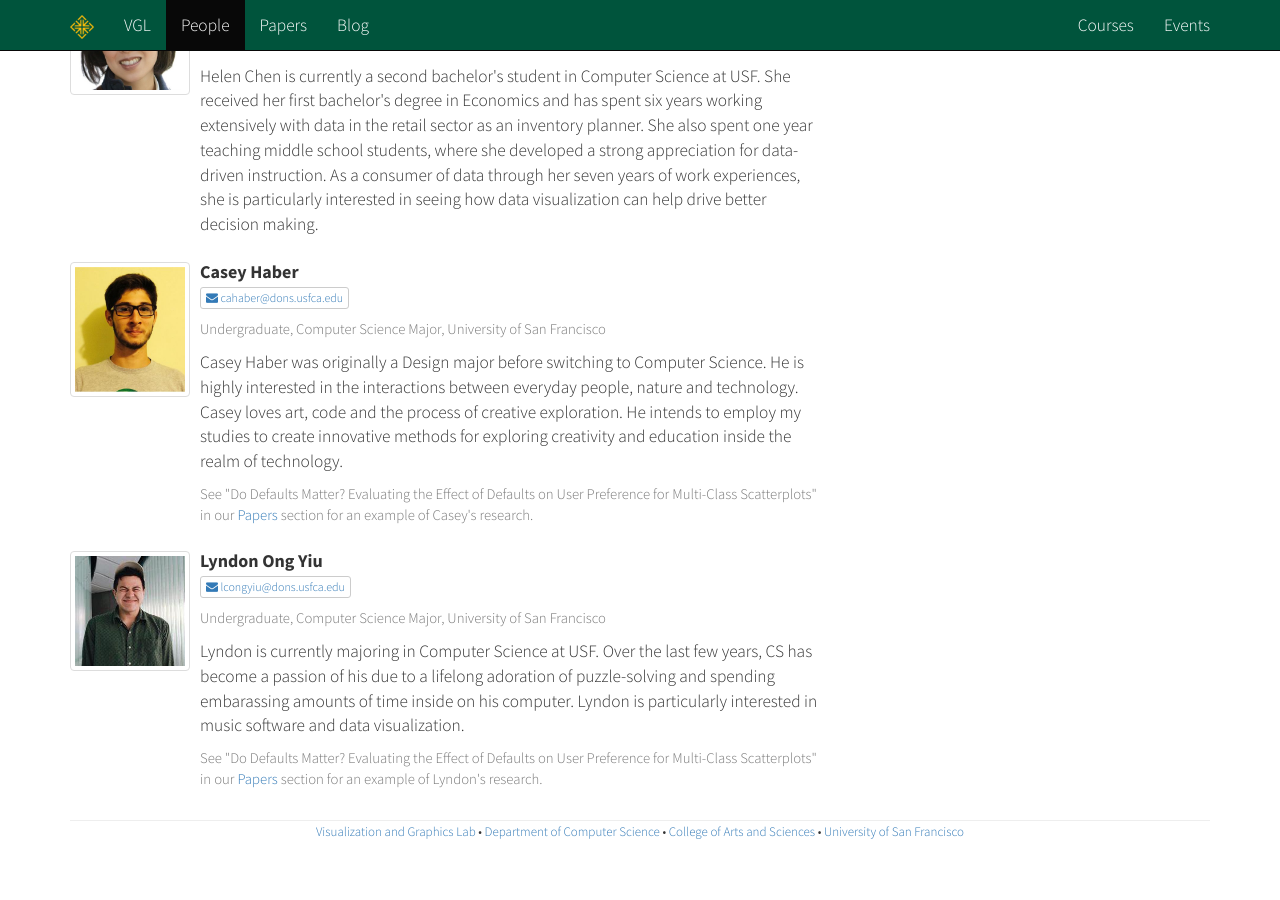
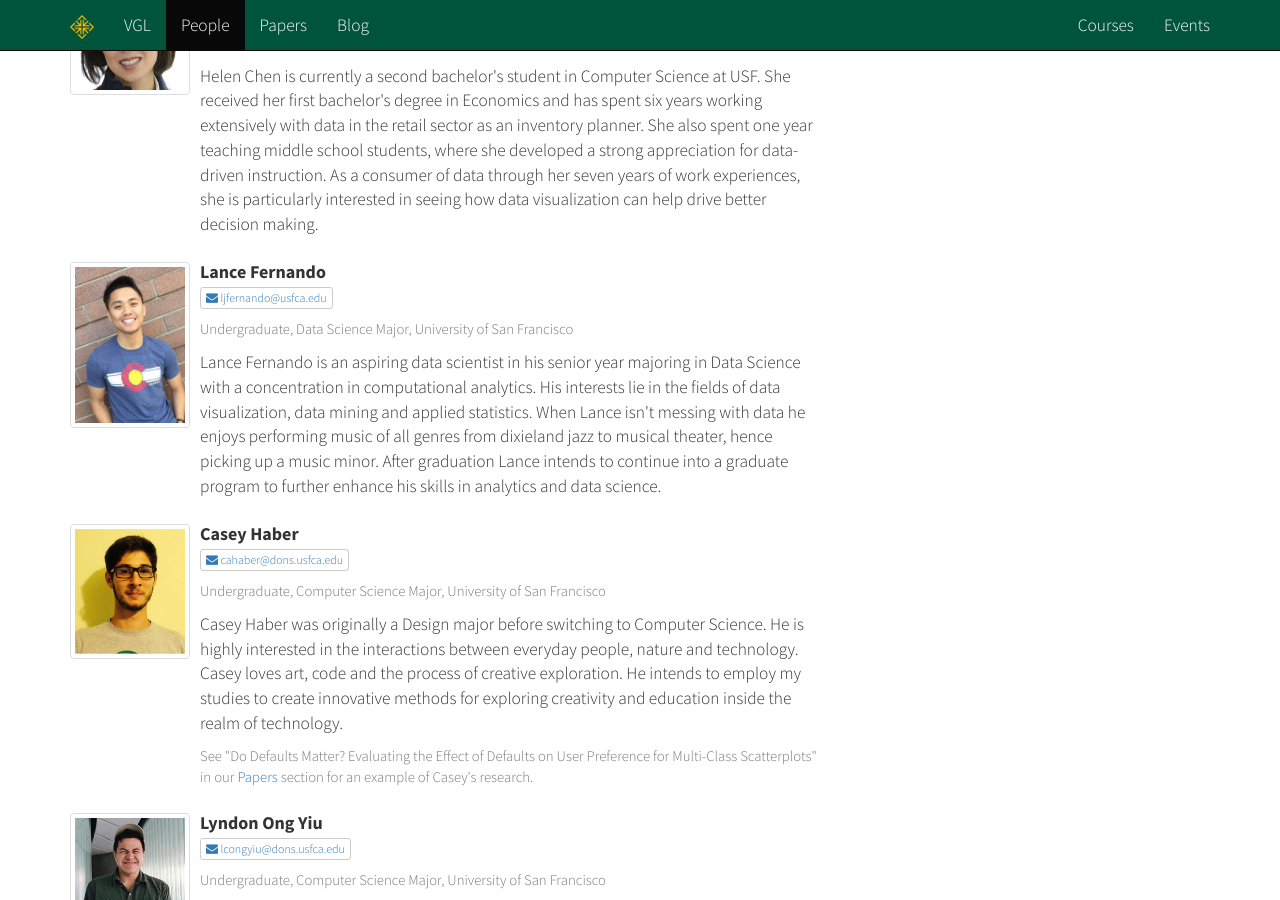
Before and after one commit to usfvgl/usfvgl.github.io, a Jekyll site: the page built from people/index.html, in a window 1280 px wide and 900 px high, scrolled down 1328 px. Built offline with Jekyll 4.4.1, drawn with Linux system fonts in a browser that asks for light colours; nearby versions of some CDN libraries; comment, search, counter and statistics services are not loaded; before the commit the page ends 2180 px from its top, so only the background shows below that.

Commit message:
Added Lance
to the People section of the vgl website

```diff
--- a/_data/people.yml
+++ b/_data/people.yml
@@ -112,6 +112,26 @@ students:
   #     - name: 'ddjokic@usfca.edu'
   #       link: 'mailto:ddjokic@usfca.edu'
   #       icon: 'fa-envelope'
+
+  - first: 'Lance'
+    last : 'Fernando'
+    image: 'fernando.jpg'
+    title:
+      - 'Undergraduate'
+      - 'Data Science Major'
+      - 'University of San Francisco'
+    about: |
+      Lance Fernando is an aspiring data scientist in his senior year
+      majoring in Data Science with a concentration in computational analytics.
+      His interests lie in the fields of data visualization, data mining and
+      applied statistics. When Lance isn't messing with data he enjoys performing
+      music of all genres from dixieland jazz to musical theater, hence picking
+      up a music minor. After graduation Lance intends to continue into a graduate
+      program to further enhance his skills in analytics and data science.
+    links:
+      - name: 'ljfernando@usfca.edu'
+        link: 'mailto:ljfernando@usfca.edu'
+        icon: 'fa-envelope'
 
   - first: 'Helen'
     last : 'Chen'
```
Also changed, not shown: images/fernando.jpg (added).
